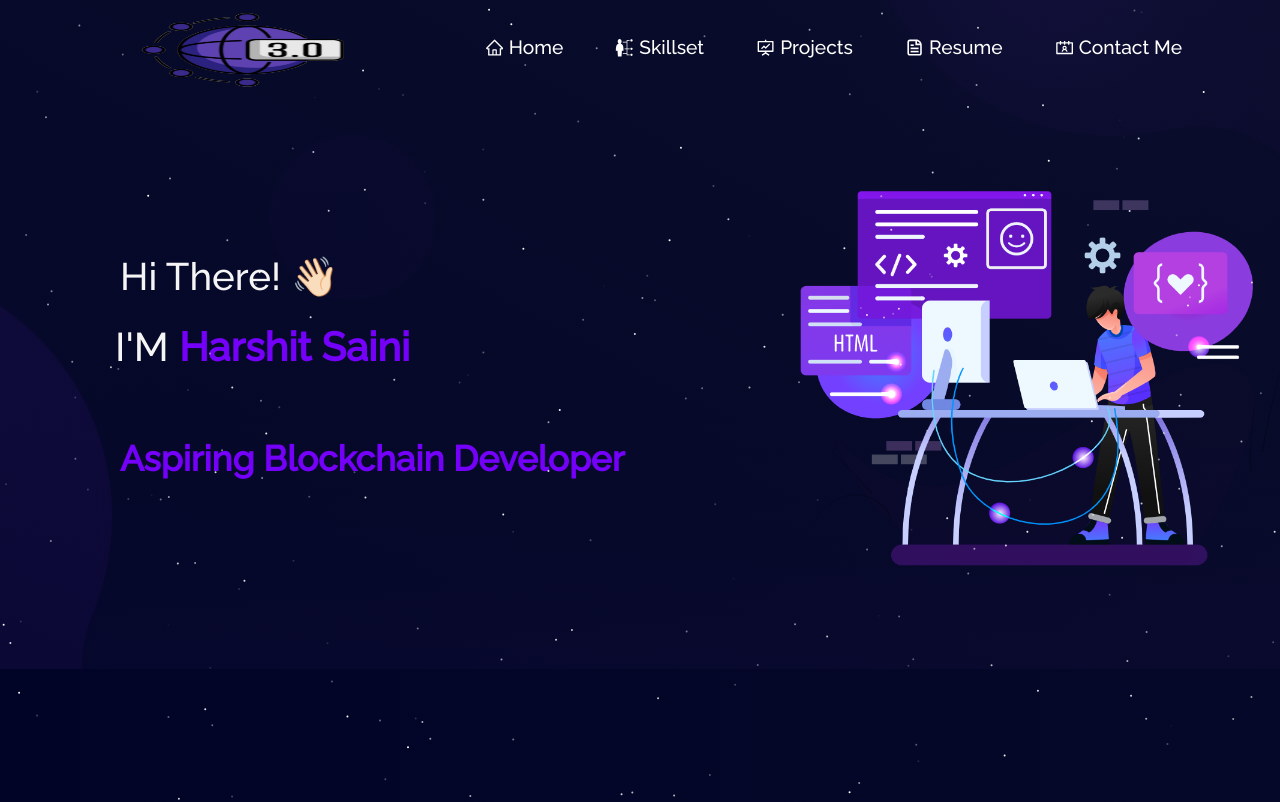
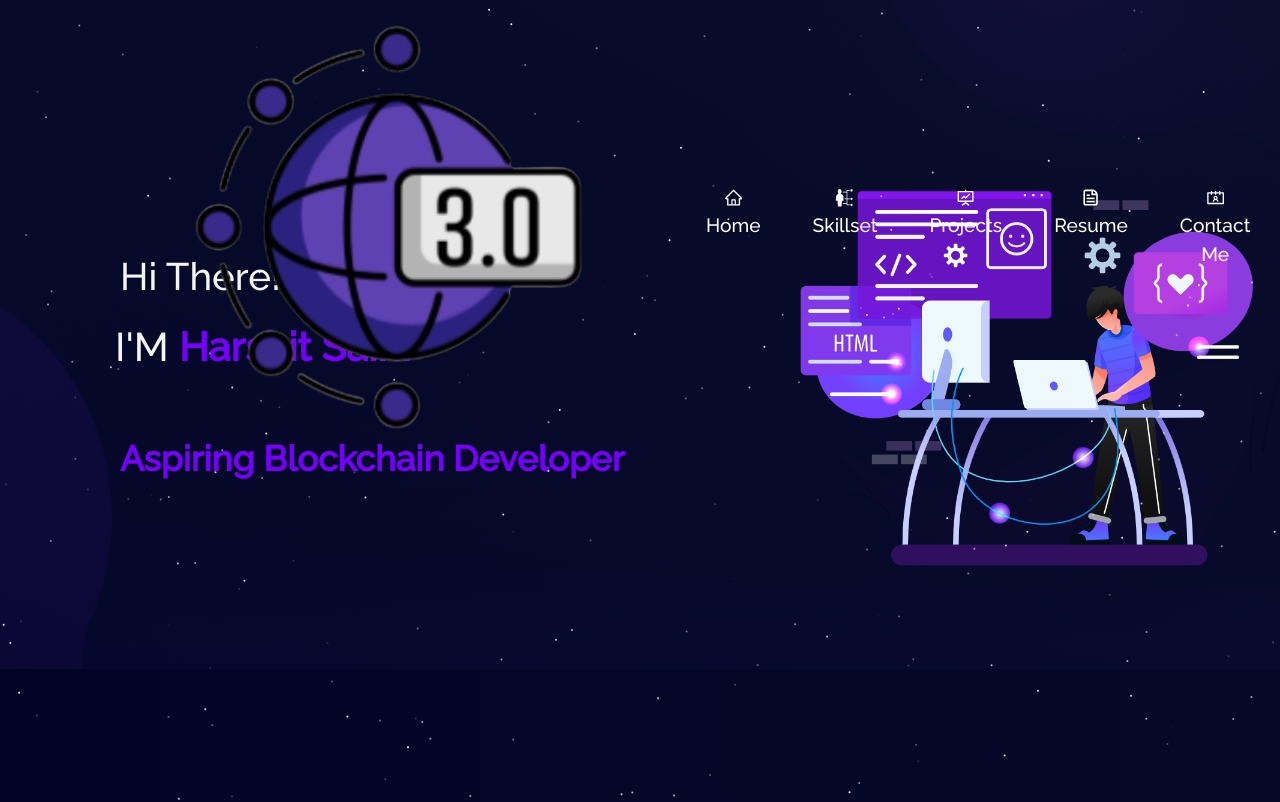
Before and after one commit to DarthClyn/PortfolioH, a React (Create React App) app: page / in a window 1280 px wide. Shown: the top 802 px of the page. Built offline with nearby package versions, Linux system fonts and the light colour scheme.

Commit message:
Update Navbar.jsx

```diff
--- a/src/components/Navbar/Navbar.jsx
+++ b/src/components/Navbar/Navbar.jsx
@@ -39,7 +39,7 @@ function NavBar() {
     >
       <Container>
         <Navbar.Brand href="/" className="d-flex">
-          <img src={logo} className="img-fluid logo" alt="brand" />
+        <img src={logo} alt="brand" className="h-10 w-auto" />
         </Navbar.Brand>
         <Navbar.Toggle
           aria-controls="responsive-navbar-nav"
```
